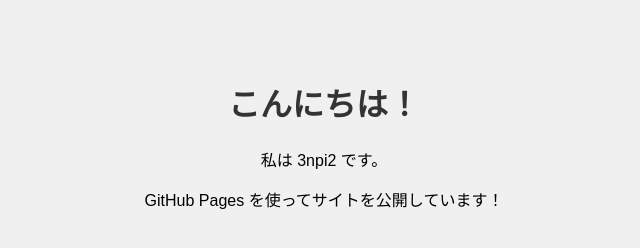
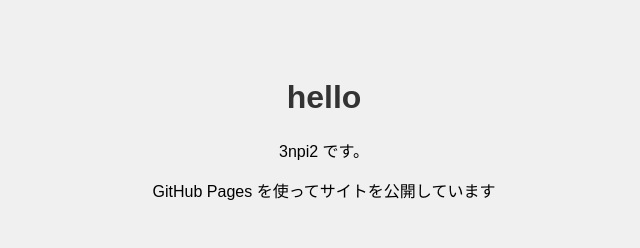
Before and after one commit to 3npi2/3npi2.github.io, a plain HTML site: page index.html in a window 1280 px wide. Shown: the whole page, without its empty margins (316-956 px from the left). Drawn offline with Linux system fonts and the light colour scheme.

Commit message:
Update index.html

```diff
--- a/index.html
+++ b/index.html
@@ -3,7 +3,7 @@
 <html lang="ja">
 <head>
   <meta charset="UTF-8">
-  <title>私の自己紹介ページ</title>
+  <title>3npi2です</title>
   <style>
     body {
       font-family: sans-serif;
@@ -17,8 +17,8 @@
   </style>
 </head>
 <body>
-  <h1>こんにちは！</h1>
-  <p>私は 3npi2 です。</p>
-  <p>GitHub Pages を使ってサイトを公開しています！</p>
+  <h1>hello</h1>
+  <p>3npi2 です。</p>
+  <p>GitHub Pages を使ってサイトを公開しています</p>
 </body>
 </html>
```
